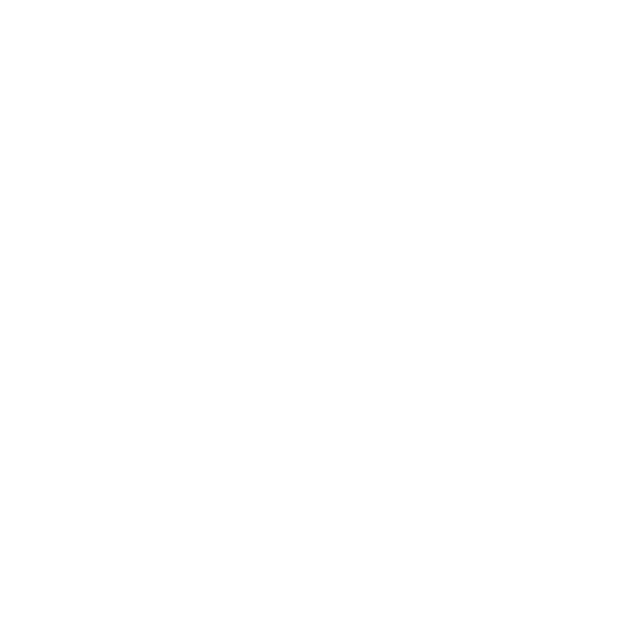
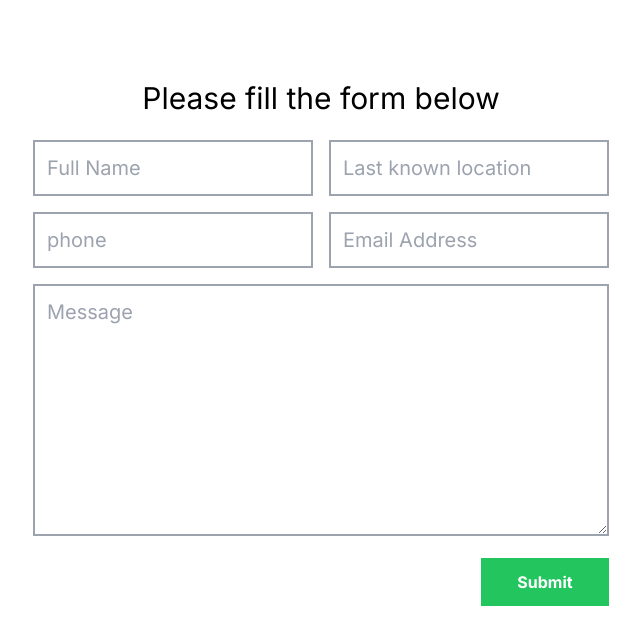
Before and after one commit to Yeshey-Gyatso/sikkimflood, a Next.js app: page / in a window 1280 px wide. Shown: the top 644 px of the page, without its empty margins (319-959 px from the left). Built offline with nearby package versions, Linux system fonts and the light colour scheme.

Commit message:
setting up the form

```diff
--- a/src/app/components/inquiry.tsx
+++ b/src/app/components/inquiry.tsx
@@ -1,21 +1,55 @@
+"use client";
 import React from 'react'
+import { useState,useEffect } from 'react';
 
 const Inquiry = () => {
+
+    const [name,setName]=useState<string>("");
+    const [location,setLocation]=useState<string>("");
+    const [phone,setPhone]=useState<number>();
+    const [email,setEmail]=useState<string>("");
+    const [message,setMessage]=useState<string>("");
+
+      const handleChange = (e) => {
+        const { name, value } = e.target;
+        setFormData({ ...formData, [name]: value });
+      };
+
+
+
   return (
     <div className="max-w-2xl bg-white py-10 px-5 m-auto w-full mt-10">
 
   <div className="text-3xl mb-6 text-center ">
-    Ready to build your website?
+    Please fill the form below
   </div>
 
   <div className="grid grid-cols-2 gap-4 max-w-xl m-auto">
 
     <div className="col-span-2 lg:col-span-1">
-      <input type="text" className="border-solid border-gray-400 border-2 p-3 md:text-xl w-full" placeholder="Name"/>
+      <input type="text"
+      onChange={(e)=>{setName(e.target.value)}}
+      required
+      className="border-solid border-gray-400 border-2 p-3 md:text-xl w-full" placeholder="Full Name"/>
     </div>
 
     <div className="col-span-2 lg:col-span-1">
-      <input type="text" className="border-solid border-gray-400 border-2 p-3 md:text-xl w-full" placeholder="Email Address"/>
+      <input type="text"
+      onChange={(e)=>{setLocation(e.target.value)}}
+      required
+      className="border-solid border-gray-400 border-2 p-3 md:text-xl w-full" placeholder="Last known location"/>
+    </div>
+
+    <div className="col-span-2 lg:col-span-1">
+      <input type="number"
+      required
+      className="border-solid border-gray-400 border-2 p-3 md:text-xl w-full" placeholder="phone"/>
+    </div>
+
+    <div className="col-span-2 lg:col-span-1">
+      <input type="text"
+      required
+      className="border-solid border-gray-400 border-2 p-3 md:text-xl w-full" placeholder="Email Address"/>
     </div>
 
     <div className="col-span-2">
--- a/src/app/page.tsx
+++ b/src/app/page.tsx
@@ -1,9 +1,10 @@
 import Image from 'next/image'
+import Inquiry from './components/inquiry'
 
 export default function Home() {
   return (
    <div>
-
+    <Inquiry/>
    </div>
   )
 }
```
